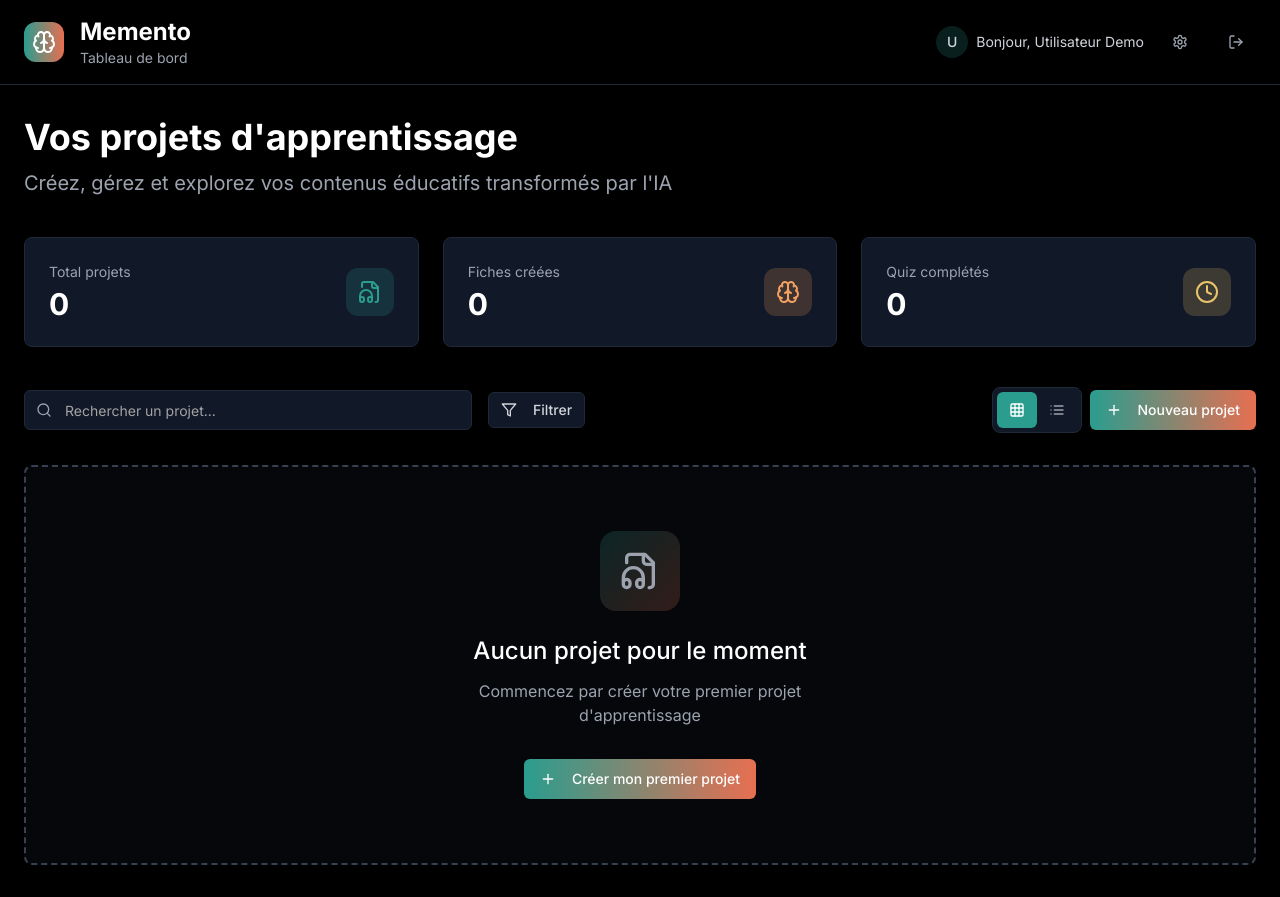
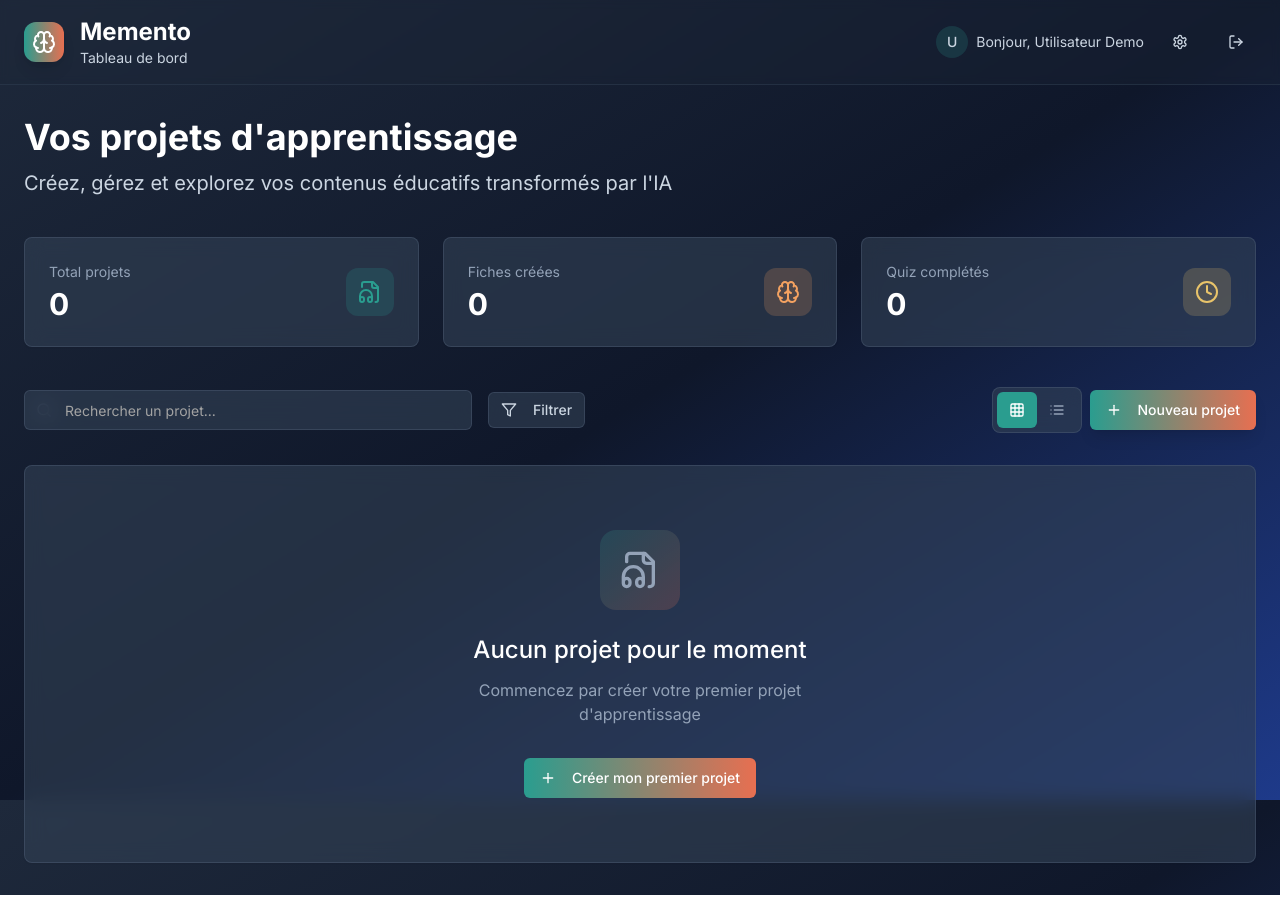
Before and after one commit to nboudmea/test-projet, a React (Vite) app: page / in a window 1280 px wide. Both pictures are taken after a click on the button "Commencer maintenant". Built offline with nearby package versions, Linux system fonts and the light colour scheme.

Commit message:
Fix: Apply background color to all pages
Apply the specified background color to all pages, matching the provided image.

```diff
--- a/src/index.css
+++ b/src/index.css
@@ -56,7 +56,14 @@
     @apply border-border;
   }
   body {
-    @apply bg-black text-white font-inter;
+    @apply bg-gradient-to-br from-slate-800 via-slate-900 to-blue-900 text-white font-inter min-h-screen;
+    background-attachment: fixed;
+  }
+
+  /* Ensure all main containers use the consistent background */
+  .page-container {
+    @apply min-h-screen bg-gradient-to-br from-slate-800 via-slate-900 to-blue-900;
+    background-attachment: fixed;
   }
 }
 
@@ -76,4 +83,10 @@
     backdrop-filter: blur(10px);
     border: 1px solid rgba(255, 255, 255, 0.1);
   }
+
+  .card-dark {
+    background: rgba(51, 65, 85, 0.6);
+    border: 1px solid rgba(100, 116, 139, 0.3);
+    backdrop-filter: blur(10px);
+  }
 }
--- a/src/pages/Dashboard.tsx
+++ b/src/pages/Dashboard.tsx
@@ -56,9 +56,9 @@ const Dashboard = () => {
   );
 
   return (
-    <div className="min-h-screen bg-black">
-      {/* Header noir */}
-      <header className="border-b border-gray-800 bg-black/95 backdrop-blur-sm sticky top-0 z-50">
+    <div className="page-container">
+      {/* Header avec fond semi-transparent */}
+      <header className="border-b border-slate-700/50 bg-slate-800/30 backdrop-blur-sm sticky top-0 z-50">
         <div className="container mx-auto px-6 py-4">
           <div className="flex items-center justify-between">
             <div className="flex items-center space-x-4">
@@ -67,12 +67,12 @@ const Dashboard = () => {
               </div>
               <div>
                 <h1 className="text-2xl font-bold text-white">Memento</h1>
-                <p className="text-sm text-gray-400">Tableau de bord</p>
+                <p className="text-sm text-slate-300">Tableau de bord</p>
               </div>
             </div>
 
             <div className="flex items-center space-x-4">
-              <div className="hidden md:flex items-center space-x-2 text-gray-300">
+              <div className="hidden md:flex items-center space-x-2 text-slate-300">
                 <div className="w-8 h-8 bg-memento-teal/20 rounded-full flex items-center justify-center">
                   <span className="text-sm font-medium">{user?.name?.[0]}</span>
                 </div>
@@ -82,7 +82,7 @@ const Dashboard = () => {
                 variant="ghost"
                 size="sm"
                 onClick={() => navigate("/settings")}
-                className="text-gray-400 hover:text-white hover:bg-gray-900/50"
+                className="text-slate-300 hover:text-white hover:bg-slate-700/50"
                 aria-label="Paramètres"
               >
                 <Settings className="w-5 h-5" />
@@ -91,7 +91,7 @@ const Dashboard = () => {
                 variant="ghost"
                 size="sm"
                 onClick={handleLogout}
-                className="text-gray-400 hover:text-red-400 hover:bg-red-500/10"
+                className="text-slate-300 hover:text-red-400 hover:bg-red-500/10"
                 aria-label="Se déconnecter"
               >
                 <LogOut className="w-5 h-5" />
@@ -107,18 +107,18 @@ const Dashboard = () => {
           <h2 className="text-4xl font-bold text-white mb-3">
             Vos projets d'apprentissage
           </h2>
-          <p className="text-xl text-gray-400">
+          <p className="text-xl text-slate-300">
             Créez, gérez et explorez vos contenus éducatifs transformés par l'IA
           </p>
         </div>
 
-        {/* Statistiques en noir */}
+        {/* Statistiques avec style card-dark */}
         <div className="grid grid-cols-1 md:grid-cols-3 gap-6 mb-10">
-          <Card className="bg-gray-900 border-gray-800 hover:bg-gray-800 transition-all duration-300">
+          <Card className="card-dark hover:bg-slate-600/30 transition-all duration-300">
             <CardContent className="p-6">
               <div className="flex items-center justify-between">
                 <div>
-                  <p className="text-sm text-gray-400 mb-1">Total projets</p>
+                  <p className="text-sm text-slate-400 mb-1">Total projets</p>
                   <p className="text-3xl font-bold text-white">{projects.length}</p>
                 </div>
                 <div className="w-12 h-12 bg-memento-teal/20 rounded-xl flex items-center justify-center">
@@ -128,11 +128,11 @@ const Dashboard = () => {
             </CardContent>
           </Card>
 
-          <Card className="bg-gray-900 border-gray-800 hover:bg-gray-800 transition-all duration-300">
+          <Card className="card-dark hover:bg-slate-600/30 transition-all duration-300">
             <CardContent className="p-6">
               <div className="flex items-center justify-between">
                 <div>
-                  <p className="text-sm text-gray-400 mb-1">Fiches créées</p>
+                  <p className="text-sm text-slate-400 mb-1">Fiches créées</p>
                   <p className="text-3xl font-bold text-white">
                     {projects.reduce((sum, project) => sum + project.flashcards.length, 0)}
                   </p>
@@ -144,11 +144,11 @@ const Dashboard = () => {
             </CardContent>
           </Card>
 
-          <Card className="bg-gray-900 border-gray-800 hover:bg-gray-800 transition-all duration-300">
+          <Card className="card-dark hover:bg-slate-600/30 transition-all duration-300">
             <CardContent className="p-6">
               <div className="flex items-center justify-between">
                 <div>
-                  <p className="text-sm text-gray-400 mb-1">Quiz complétés</p>
+                  <p className="text-sm text-slate-400 mb-1">Quiz complétés</p>
                   <p className="text-3xl font-bold text-white">
                     {projects.reduce((sum, project) =>
                       sum + project.quizzes.filter(q => q.completedAt).length, 0
@@ -163,31 +163,31 @@ const Dashboard = () => {
           </Card>
         </div>
 
-        {/* Barre d'outils noire */}
+        {/* Barre d'outils avec style glass */}
         <div className="flex flex-col sm:flex-row items-start sm:items-center justify-between gap-4 mb-8">
           <div className="flex items-center space-x-4 flex-1">
             <div className="relative flex-1 max-w-md">
-              <Search className="absolute left-3 top-1/2 transform -translate-y-1/2 text-gray-400 w-4 h-4" />
+              <Search className="absolute left-3 top-1/2 transform -translate-y-1/2 text-slate-400 w-4 h-4" />
               <Input
                 placeholder="Rechercher un projet..."
                 value={searchQuery}
                 onChange={(e) => setSearchQuery(e.target.value)}
-                className="pl-10 bg-gray-900 border-gray-800 text-white placeholder-gray-400 focus:border-memento-teal"
+                className="pl-10 card-dark text-white placeholder-slate-400 focus:border-memento-teal"
               />
             </div>
-            <Button variant="outline" size="sm" className="border-gray-800 bg-gray-900 text-gray-300 hover:bg-gray-800 hover:text-white">
+            <Button variant="outline" size="sm" className="border-slate-600 card-dark text-slate-300 hover:bg-slate-600/50 hover:text-white">
               <Filter className="w-4 h-4 mr-2" />
               Filtrer
             </Button>
           </div>
 
           <div className="flex items-center space-x-2">
-            <div className="flex bg-gray-900 rounded-lg p-1 border border-gray-800">
+            <div className="flex card-dark rounded-lg p-1 border border-slate-600">
               <Button
                 variant={viewMode === 'grid' ? 'default' : 'ghost'}
                 size="sm"
                 onClick={() => setViewMode('grid')}
-                className={viewMode === 'grid' ? 'bg-memento-teal text-white' : 'text-gray-400 hover:text-white hover:bg-gray-800'}
+                className={viewMode === 'grid' ? 'bg-memento-teal text-white' : 'text-slate-400 hover:text-white hover:bg-slate-700/50'}
               >
                 <Grid className="w-4 h-4" />
               </Button>
@@ -195,7 +195,7 @@ const Dashboard = () => {
                 variant={viewMode === 'list' ? 'default' : 'ghost'}
                 size="sm"
                 onClick={() => setViewMode('list')}
-                className={viewMode === 'list' ? 'bg-memento-teal text-white' : 'text-gray-400 hover:text-white hover:bg-gray-800'}
+                className={viewMode === 'list' ? 'bg-memento-teal text-white' : 'text-slate-400 hover:text-white hover:bg-slate-700/50'}
               >
                 <List className="w-4 h-4" />
               </Button>
@@ -208,7 +208,7 @@ const Dashboard = () => {
                   Nouveau projet
                 </Button>
               </DialogTrigger>
-              <DialogContent className="bg-gray-900 border-gray-800 text-white">
+              <DialogContent className="card-dark border-slate-600 text-white">
                 <DialogHeader>
                   <DialogTitle className="text-xl">Créer un nouveau projet</DialogTitle>
                 </DialogHeader>
@@ -218,10 +218,10 @@ const Dashboard = () => {
                     value={newProjectName}
                     onChange={(e) => setNewProjectName(e.target.value)}
                     onKeyPress={(e) => e.key === 'Enter' && handleCreateProject()}
-                    className="bg-black border-gray-700 text-white placeholder-gray-400"
+                    className="bg-slate-700/50 border-slate-600 text-white placeholder-slate-400"
                   />
                   <div className="flex justify-end space-x-3">
-                    <Button variant="outline" onClick={() => setIsCreateDialogOpen(false)} className="border-gray-700 text-gray-300 hover:bg-gray-800">
+                    <Button variant="outline" onClick={() => setIsCreateDialogOpen(false)} className="border-slate-600 text-slate-300 hover:bg-slate-700/50">
                       Annuler
                     </Button>
                     <Button onClick={handleCreateProject} className="bg-memento-teal hover:bg-memento-teal/80">
@@ -234,17 +234,17 @@ const Dashboard = () => {
           </div>
         </div>
 
-        {/* Grille de projets noire */}
+        {/* Grille de projets avec style cohérent */}
         {filteredProjects.length === 0 ? (
-          <Card className="border-2 border-dashed border-gray-700 bg-gray-900/30">
+          <Card className="border-2 border-dashed border-slate-600 card-dark">
             <CardContent className="p-16 text-center">
               <div className="w-20 h-20 bg-gradient-to-br from-memento-teal/20 to-memento-coral/20 rounded-2xl flex items-center justify-center mx-auto mb-6">
-                <FileAudio className="w-10 h-10 text-gray-400" />
+                <FileAudio className="w-10 h-10 text-slate-400" />
               </div>
               <h3 className="text-2xl font-medium text-white mb-3">
                 {searchQuery ? "Aucun projet trouvé" : "Aucun projet pour le moment"}
               </h3>
-              <p className="text-gray-400 mb-8 max-w-md mx-auto">
+              <p className="text-slate-400 mb-8 max-w-md mx-auto">
                 {searchQuery
                   ? "Essayez avec des mots-clés différents"
                   : "Commencez par créer votre premier projet d'apprentissage"
@@ -269,7 +269,7 @@ const Dashboard = () => {
             {filteredProjects.map((project) => (
               <Card
                 key={project.id}
-                className="bg-gray-900 border-gray-800 hover:bg-gray-800 hover:border-gray-700 transition-all duration-300 group cursor-pointer"
+                className="card-dark hover:bg-slate-600/40 hover:border-slate-500/50 transition-all duration-300 group cursor-pointer"
                 onClick={() => navigate(`/workspace/${project.id}`)}
               >
                 <CardHeader className="pb-3">
@@ -284,7 +284,7 @@ const Dashboard = () => {
                         e.stopPropagation();
                         handleDeleteProject(project.id, project.name);
                       }}
-                      className="opacity-0 group-hover:opacity-100 transition-opacity text-gray-400 hover:text-red-400 hover:bg-red-500/10"
+                      className="opacity-0 group-hover:opacity-100 transition-opacity text-slate-400 hover:text-red-400 hover:bg-red-500/10"
                     >
                       <MoreVertical className="w-4 h-4" />
                     </Button>
@@ -293,10 +293,10 @@ const Dashboard = () => {
                 <CardContent>
                   <div className="space-y-4">
                     <div className="flex justify-between text-sm">
-                      <span className="text-gray-400">Fiches: <span className="text-white font-medium">{project.flashcards.length}</span></span>
-                      <span className="text-gray-400">Quiz: <span className="text-white font-medium">{project.quizzes.length}</span></span>
+                      <span className="text-slate-400">Fiches: <span className="text-white font-medium">{project.flashcards.length}</span></span>
+                      <span className="text-slate-400">Quiz: <span className="text-white font-medium">{project.quizzes.length}</span></span>
                     </div>
-                    <p className="text-sm text-gray-500">
+                    <p className="text-sm text-slate-500">
                       Créé le {formatDate(project.createdAt)}
                     </p>
                     <Button
@@ -304,7 +304,7 @@ const Dashboard = () => {
                         e.stopPropagation();
                         navigate(`/workspace/${project.id}`);
                       }}
-                      className="w-full bg-gray-800 hover:bg-memento-teal text-white transition-colors"
+                      className="w-full bg-slate-700/50 hover:bg-memento-teal text-white transition-colors"
                     >
                       Ouvrir le projet
                     </Button>
```
Also changed, not shown: src/pages/Home.tsx (+13 -13 lines), src/pages/Workspace.tsx (+16 -16 lines).
